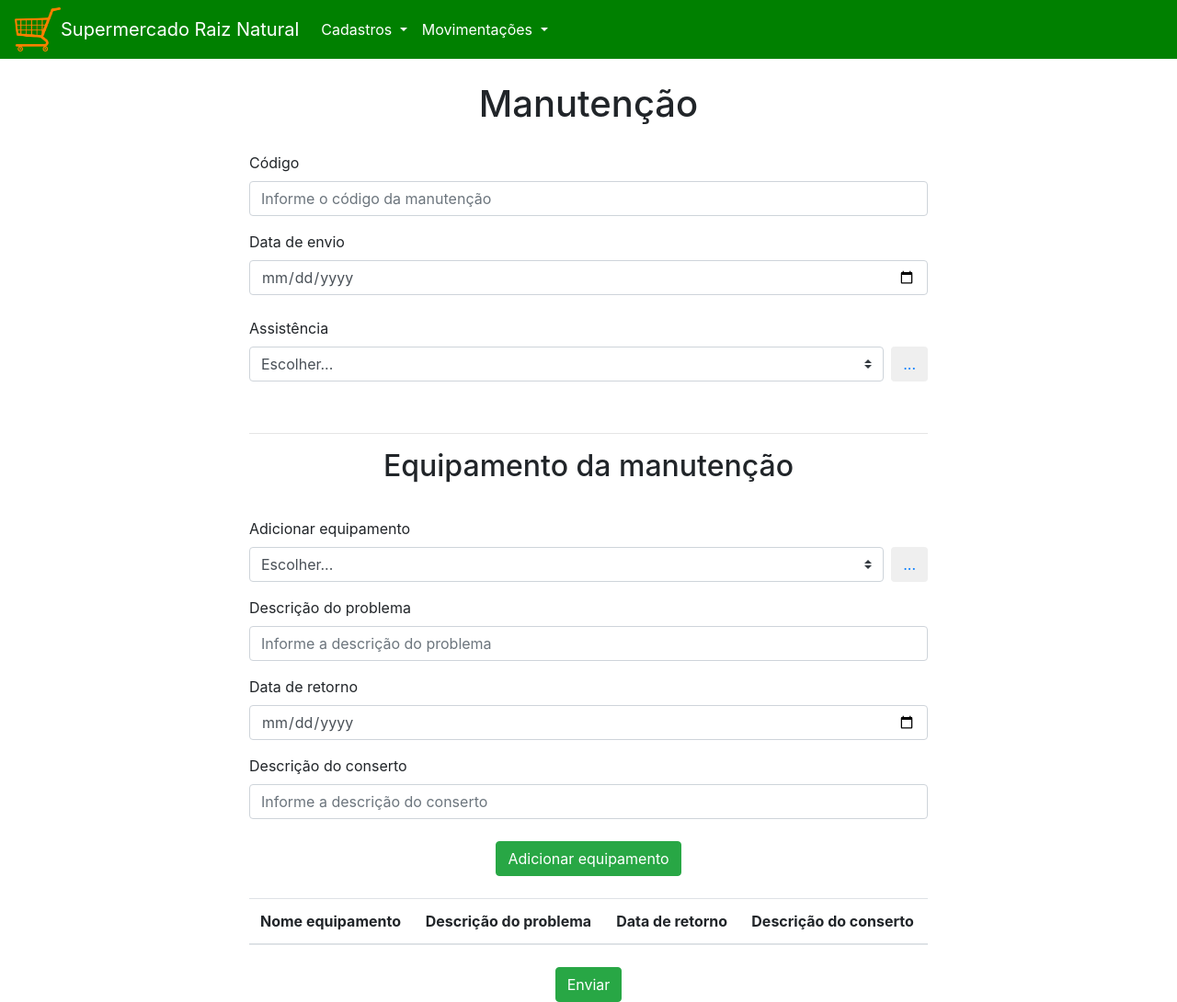
After one commit to livsnts/supermercado-raiz-natural, a PHP site: page /manutencaoEquipamento.php in a window 1280 px wide. The commit adds this page. Shown: the whole page at 92% size. Run offline with PHP 8.4, Linux system fonts and the light colour scheme; lists and menus that the app fills with data are empty.

Commit message:
fiz a manutencao do equipamento

```diff
--- a/header.php
+++ b/header.php
@@ -24,7 +24,7 @@
                         Movimentações
                     </a>
                     <div class="dropdown-menu" aria-labelledby="navbarDropdownMenuLink">
-                        <a class="dropdown-item" href="#">Ação</a>
+                        <a class="dropdown-item" href="manutencaoEquipamento.php">Manutenção</a>
                         <a class="dropdown-item" href="#">Outra ação</a>
                         <a class="dropdown-item" href="#">Algo mais aqui</a>
                     </div>
--- /dev/null
+++ b/manutencaoEquipamento.php
@@ -0,0 +1,152 @@
+<!DOCTYPE html>
+<html lang="en">
+<head>
+    <meta charset="UTF-8">
+    <meta name="viewport" content="width=device-width, initial-scale=1.0">
+    <title>Supermercado Raiz Natural</title>
+    <link rel="stylesheet" href="https://stackpath.bootstrapcdn.com/bootstrap/4.1.3/css/bootstrap.min.css"
+        integrity="sha384-MCw98/SFnGE8fJT3GXwEOngsV7Zt27NXFoaoApmYm81iuXoPkFOJwJ8ERdknLPMO" crossorigin="anonymous">
+    <style>
+        .container {
+            margin-top: 2vw;
+            max-width: 60vw;
+        }
+        h1, h2 {
+            text-align: center;
+            padding-bottom: 20px;
+        }
+        .d-flex {
+            justify-content: center;
+            padding-top: 8px;
+        }
+    </style>
+</head>
+<body>
+    <?php include('header.php'); ?>
+    <div class="container">
+        <h1>Manutenção</h1>
+        <form id="manutencaoForm">
+            <div class="form-group">
+                <label for="codigoManutencao">Código</label>
+                <input type="number" min="1" class="form-control" id="codigoManutencao" placeholder="Informe o código da manutenção">
+            </div>
+
+            <div class="form-group">
+                <label for="dataEnvio">Data de envio</label>
+                <input type="date" class="form-control" id="dataEnvio" placeholder="Informe a data de envio">
+            </div>
+
+            <div class="form-group d-flex align-items-end">
+                <div class="flex-grow-1 mr-2">
+                    <label for="assistencia">Assistência</label>
+                    <select class="custom-select" id="assistencia" aria-label="Selecione a assistência">
+                        <option selected>Escolher...</option>
+                        <option value="1">Assistência 1</option>
+                        <option value="2">Assistência 2</option>
+                        <option value="3">Assistência 3</option>
+                        <option value="4">Assistência 4</option>
+                    </select>
+                </div>
+                <div>
+                    <button class="btn mb-0"><a href="cadastroAssistencia.php">...</a></button>
+                </div>
+            </div><br>
+            <hr>
+            <h2>Equipamento da manutenção</h2>
+            <div class="form-group d-flex align-items-end">
+                <div class="flex-grow-1 mr-2">
+                    <label for="equipamento">Adicionar equipamento</label>
+                    <select class="custom-select" id="equipamento" aria-label="Selecione o equipamento">
+                        <option selected>Escolher...</option>
+                        <option value="1">Equipamento 1</option>
+                        <option value="2">Equipamento 2</option>
+                        <option value="3">Equipamento 3</option>
+                        <option value="4">Equipamento 4</option>
+                    </select>
+                </div>
+                <div>
+                    <button class="btn mb-0"><a href="cadastroEquipamento.php">...</a></button>
+                </div>
+            </div>
+
+            <div class="form-group">
+                <label for="descricaoProblema">Descrição do problema</label>
+                <input type="text" class="form-control" id="descricaoProblema" placeholder="Informe a descrição do problema">
+            </div>
+
+            <div class="form-group">
+                <label for="dataRetorno">Data de retorno</label>
+                <input type="date" class="form-control" id="dataRetorno" placeholder="Informe a data de retorno">
+            </div>
+
+            <div class="form-group">
+                <label for="descricaoConserto">Descrição do conserto</label>
+                <input type="text" class="form-control" id="descricaoConserto" placeholder="Informe a descrição do conserto">
+            </div>
+
+            <div class="d-flex justify-content-center">
+                <button type="button" id="adicionarEquipamento" class="btn btn-success">Adicionar equipamento</button>
+            </div><br>
+
+            <table class="table">
+                <thead>
+                    <tr>
+                        <th scope="col">Nome equipamento</th>
+                        <th scope="col">Descrição do problema</th>
+                        <th scope="col">Data de retorno</th>
+                        <th scope="col">Descrição do conserto</th>
+                    </tr>
+                </thead>
+                <tbody id="tabelaEquipamentos">
+                    <!-- Equipamentos adicionados aparecerão aqui -->
+                </tbody>
+            </table>
+
+            <div class="d-flex justify-content-center">
+                <button type="submit" class="btn btn-success">Enviar</button>
+            </div>
+        </form>
+    </div>
+
+    <script src="https://code.jquery.com/jquery-3.3.1.slim.min.js"
+        integrity="sha384-q8i/X+965DzO0rT7abK41JStQIAqVgRVzpbzo5smXKp4YfRvH+8abtTE1Pi6jizo"
+        crossorigin="anonymous"></script>
+    <script src="https://cdnjs.cloudflare.com/ajax/libs/popper.js/1.14.3/umd/popper.min.js"
+        integrity="sha384-ZMP7rVo3mIykV+2+9J3UJ46jBk0WLaUAdn689aCwoqbBJiSnjAK/l8WvCWPIPm49"
+        crossorigin="anonymous"></script>
+    <script src="https://stackpath.bootstrapcdn.com/bootstrap/4.1.3/js/bootstrap.min.js"
+        integrity="sha384-ChfqqxuZUCnJSK3+MXmPNIyE6ZbWh2IMqE241rYiqJxyMiZ6OW/JmZQ5stwEULTy"
+        crossorigin="anonymous"></script>
+
+    <script>
+        document.getElementById('adicionarEquipamento').addEventListener('click', function() {
+            var equipamento = document.getElementById('equipamento').value;
+            var descricaoProblema = document.getElementById('descricaoProblema').value;
+            var dataRetorno = document.getElementById('dataRetorno').value;
+            var descricaoConserto = document.getElementById('descricaoConserto').value;
+
+            if (equipamento !== "Escolher..." && descricaoProblema !== "" && descricaoConserto !== "") {
+                var tabela = document.getElementById('tabelaEquipamentos');
+                var novaLinha = tabela.insertRow();
+
+                var celulaEquipamento = novaLinha.insertCell(0);
+                var celulaProblema = novaLinha.insertCell(1);
+                var celulaRetorno = novaLinha.insertCell(2);
+                var celulaConserto = novaLinha.insertCell(3);
+
+                celulaEquipamento.textContent = equipamento;
+                celulaProblema.textContent = descricaoProblema;
+                celulaRetorno.textContent = dataRetorno;
+                celulaConserto.textContent = descricaoConserto;
+
+                document.getElementById('equipamento').value = "Escolher...";
+                document.getElementById('descricaoProblema').value = "";
+                document.getElementById('dataRetorno').value = "";
+                document.getElementById('descricaoConserto').value = "";
+            } else {
+                alert("Por favor, preencha todos os campos!");
+            }
+        });
+    </script>
+</body>
+</html>
```
